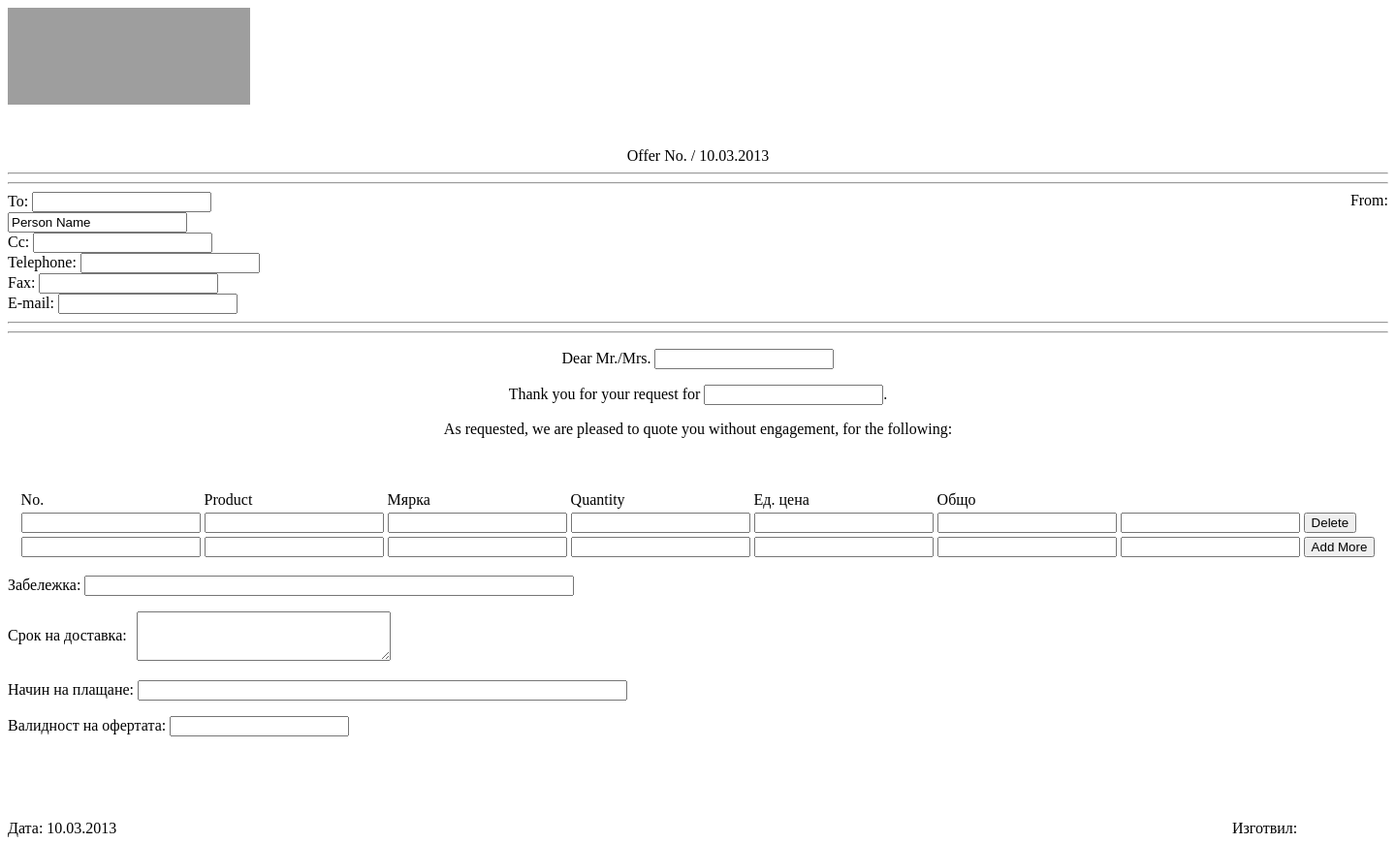
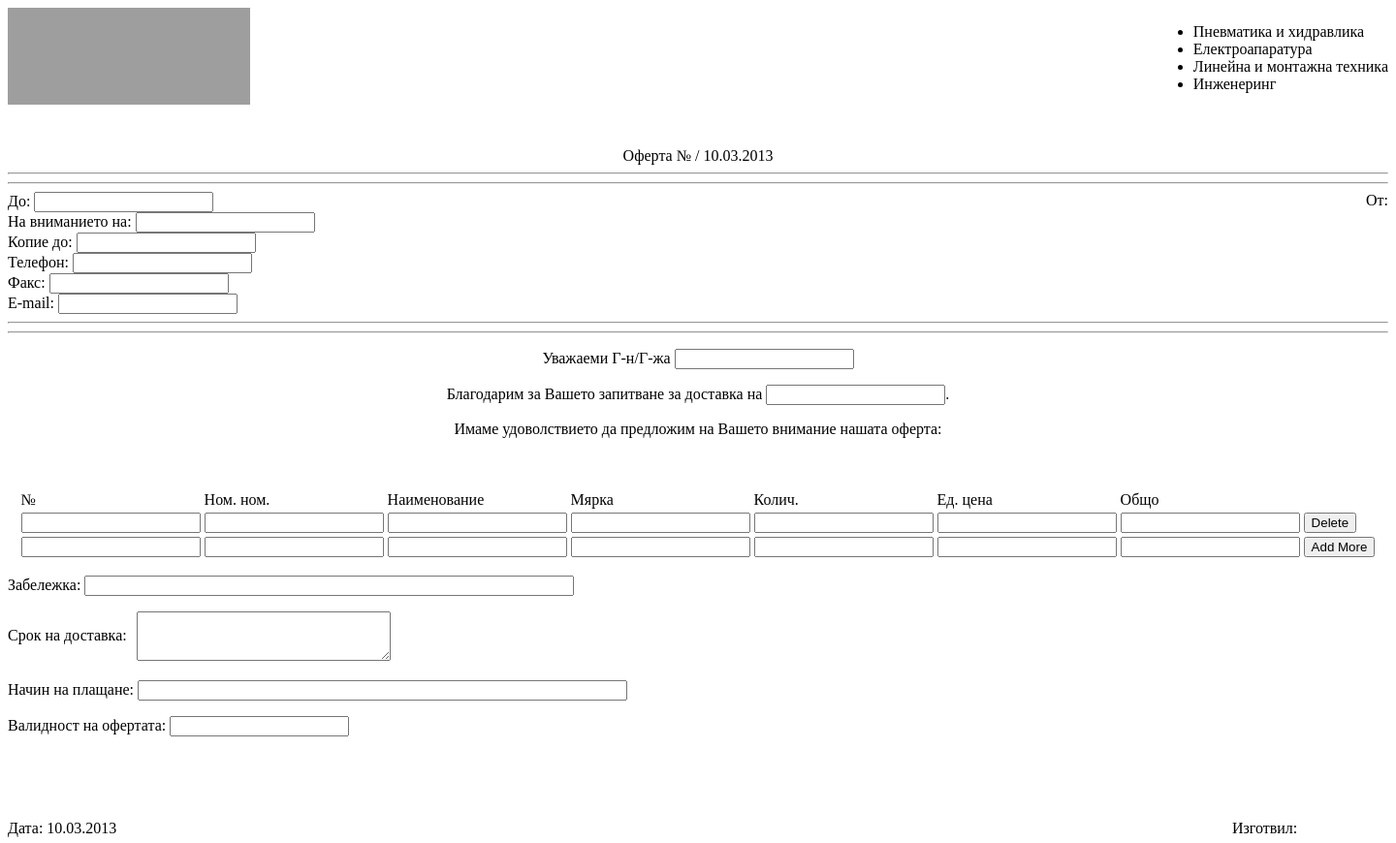
Before and after one commit to CuCTeMeH/Offer-Tracker, a PHP site: page /form.php in a window 1440 px wide. Shown: the top 870 px of the page at 97% size. Run offline with PHP 8.4, Linux system fonts and the light colour scheme; the visitor is signed in with stand-in values (Sample User, id 1); data that the repository does not hold is empty; grey boxes are pictures that could not be loaded.

Commit message:
Revert "prevod"
This reverts commit 2eb361c585a14c8c037ad7ea29a6132d9a93c7c4.

```diff
--- a/db.php
+++ b/db.php
@@ -1,8 +1,8 @@
 <?php
 $host = 'localhost'; // Host name Normally 'LocalHost'
-$user = 'root'; // MySQL login username
+$user = ''; // MySQL login username
 $pass = ''; // MySQL login password
-$database = 'offer-track'; // Database name
+$database = 'db'; // Database name
 
 mysql_connect($host, $user, $pass);
 mysql_select_db($database);
--- a/form.php
+++ b/form.php
@@ -87,20 +87,20 @@ function setOutput(){
 			});
 		</script>
 
-		<title>New Offer</title>
+		<title>Създаване на нова справка</title>
 	</head>
 	<body>
 <img src="images/logo_master.gif" align="left" width="250" height="100"/>
-<!--<div class="right">
+<div class="right">
 <ul>
 <li>Пневматика и хидравлика</li>
 <li>Електроапаратура</li>
 <li>Линейна и монтажна техника</li>
 <li>Инженеринг</li>
 </ul>
-</div>-->
+</div>
 <br /><br /><br /><br /><br /><br /><br /><br />
-<div align="center">Offer No. <?php  $result = mysql_query("SELECT id FROM forms ORDER BY id DESC LIMIT 0 , 1");
+<div align="center">Оферта № <?php  $result = mysql_query("SELECT id FROM forms ORDER BY id DESC LIMIT 0 , 1");
 while($row = mysql_fetch_array($result))
 {
 extract($row);
@@ -109,40 +109,42 @@ echo "$id"; }?> / <?php echo date("d.m.Y", time()); ?></div>
 <hr />
 <hr />
 <form action="form_processing.php" method="post" autocomplete="on">
-<div class="left">To: <input type="text" name="company" id="company" onChange="lookItUp();"/><br />
-<input type="text" name="name" id="name" value="Person Name"/><br />
-Cc: <input type="text" name="copy_to" id="copy_to" /><br />
-Telephone: <input type="text" name="tel" id="tel" /><br />
-Fax: <input type="text" name="fax" id="fax" /><br />
+<div class="left">До: <input type="text" name="company" id="company" onChange="lookItUp();"/><br />
+На вниманието на: <input type="text" name="name" id="name" /><br />
+Копие до: <input type="text" name="copy_to" id="copy_to" /><br />
+Телефон: <input type="text" name="tel" id="tel" /><br />
+Факс: <input type="text" name="fax" id="fax" /><br />
 E-mail: <input type="text" name="email" id="email" /><br />
 </div>
-<div class="right">From: <?php  $result = mysql_query("SELECT * FROM masters WHERE 1");
+<div class="right">От: <?php  $result = mysql_query("SELECT * FROM masters WHERE 1");
 while($row = mysql_fetch_array($result))
 {
 extract($row);
 
 echo "$company_name";?><br />
-Address: <?php  echo "$address"; ?><br />
-Telephone: <?php echo "$telephone";  ?><br />
-Fax: <?php echo "$fax"; ?><br />
+Адрес: <?php  echo "$address"; ?><br />
+Тел: <?php echo "$telephone";  ?><br />
+Факс: <?php echo "$fax"; ?><br />
 Email: <?php echo "$email"; ?><br />
 Web: <?php echo "$website"; } ?><br />
 </div><br /><br /><br /><br /><br /><br /><br />
 <hr />
 <hr />
-<p align="center">Dear Mr./Mrs. <input type="text" name="realname" id="realname" /> </p>
-<p align="center">Thank you for your request for <input type="text" name="freetext" />. </p>
-<p align="center">As requested, we are pleased to quote you without engagement, for the following:</p>
+<p align="center">Уважаеми Г-н/Г-жа <input type="text" name="realname" id="realname" /> </p>
+<p align="center">Благодарим за Вашето запитване за доставка на <input type="text" name="freetext" />. </p>
+<p align="center">Имаме удоволствието да предложим на Вашето внимание нашата оферта: </p>
 <br /><br />
 <div align="center">
 <table id="options-table">
 			<tr>
-				<td>No.</td>
-				<td>Product</td>
+				<td>№</td>
+				<td>Ном. ном.</td>
+				<td>Наименование</td>
 				<td>Мярка</td>
-				<td>Quantity</td>
+				<td>Колич.</td>
 				<td>Ед. цена</td>
 				<td>Общо</td>
+				<td>&nbsp;</td>
 			</tr>
 			<tr>
 				<td><input type="text"   name="input_box_one[]" /></td>
```
Also changed, not shown: admin/change_master.php (+7 -7 lines), admin/index.php (+6 -6 lines), admin/regform.php (+6 -6 lines).
